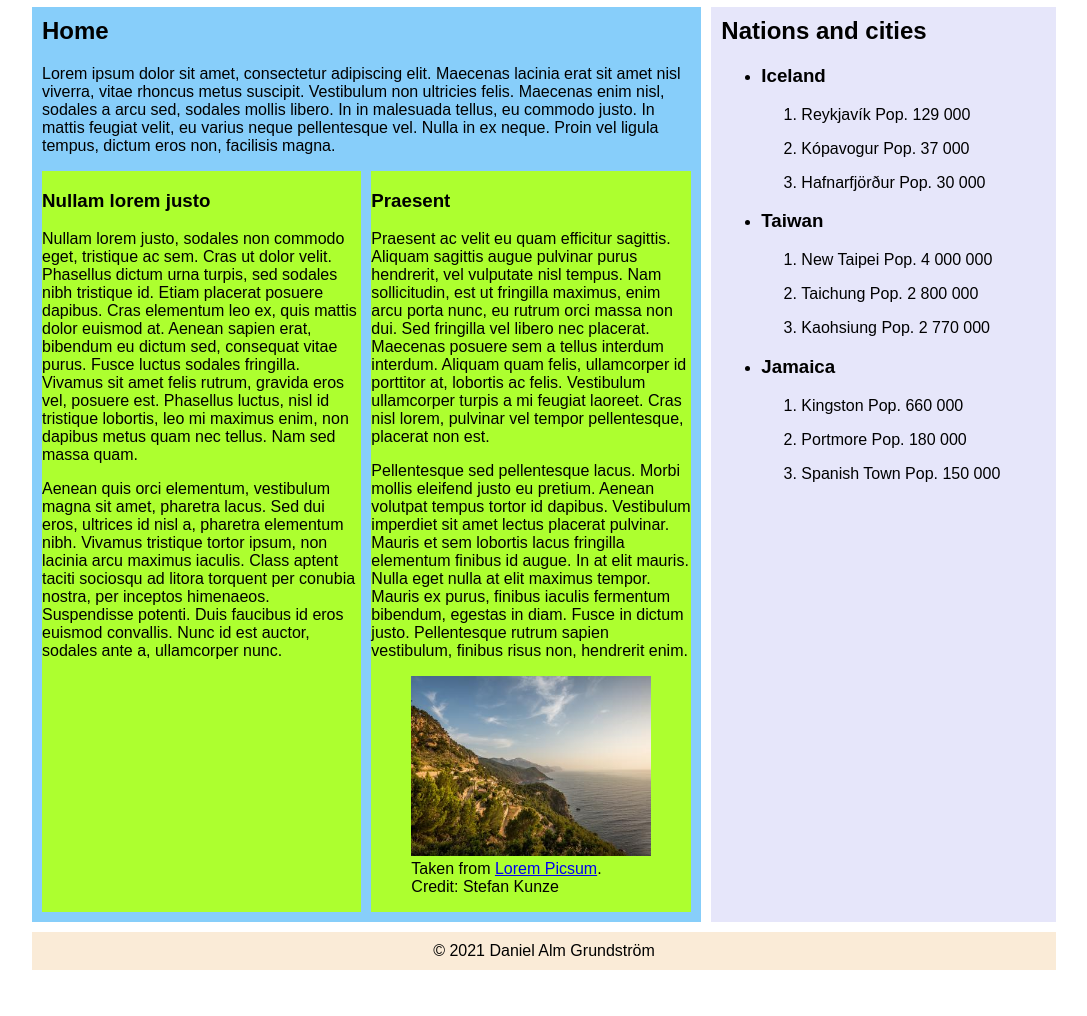
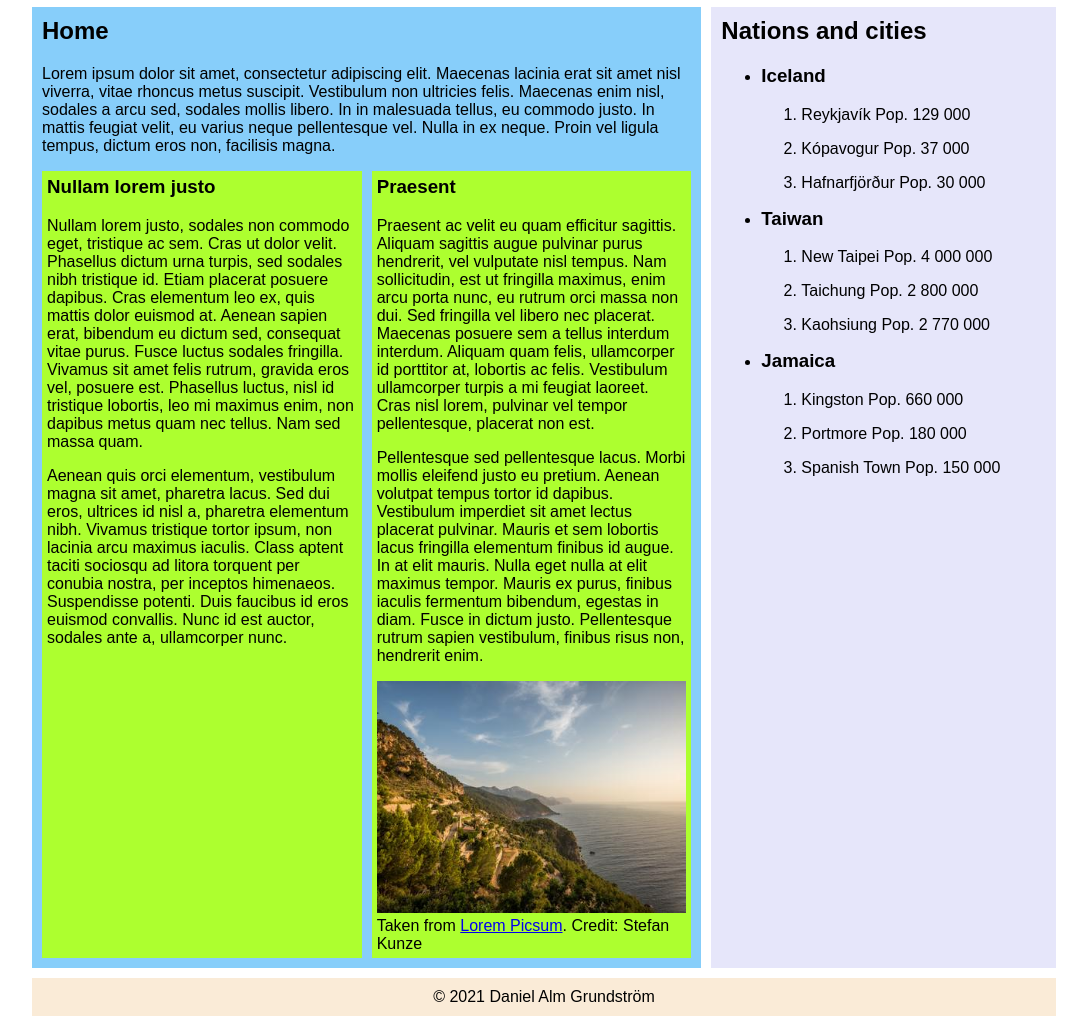
Before and after one commit to almgru/assignment-css-introduction-j33, a website: page public/index.html in a window 1280 px wide. Shown: the part 63-1079 px from the top of the page, without its empty margins (96-1183 px from the left). Before the commit the page ends 1033 px from the top, so only its background shows below. Drawn offline with Linux system fonts and the light colour scheme.

Commit message:
Adds margins and padding

```diff
--- a/public/css/style.css
+++ b/public/css/style.css
@@ -85,38 +85,49 @@ body > footer {
 }
 /* END OF Requirement 3-Footer */
 
+/* Make article images take up all available space. */
+article > figure {
+    width: 100%;
+    margin: auto;
+}
+
+article > figure > img {
+    width: 100%;
+}
+
 /* Padding and margins */
 /* <<<<<<<<<<<<<<<<<<<<<<<<<<<<<<<<<<<<<<<<<<<<<<<<<<<<<<<<<<<<<<<<<<<<<<<<<< */
-/* Add some space between main content and aside content. */
-main {
-    margin-right: 10px;
+aside {
+    margin-left: 10px;
 }
 
-/* Some space between header and content below. */
 body > header {
     margin-bottom: 10px;
 }
 
 /* Remove default margin for page headings. Spacing is achieved with padding
    instead. */
-h2 {
+h2,
+h3 {
     margin-top: 0;
 }
 
-/* Some space around the content in main and aside columns. */
 main,
 aside {
     padding: 10px;
 }
 
-/* Some space between the article columns. */
+article {
+    padding: 5px;
+}
+
 .column-container > article:first-child {
     margin-right: 10px;
 }
 
 body > footer {
-    padding: 10px 0; /* Some space above and below the text in the footer. */
-    margin-top: 10px; /* Some space between footer and content above it. */
+    padding: 10px 0;
+    margin-top: 10px;
 }
 /* >>>>>>>>>>>>>>>>>>>>>>>>>>>>>>>>>>>>>>>>>>>>>>>>>>>>>>>>>>>>>>>>>>>>>>>>>> */
 
--- a/public/index.html
+++ b/public/index.html
@@ -115,7 +115,7 @@
                     <figure>
                         <img src="/img/lorem-picsum.jpg"
                              alt="Hillside by ocean."
-                             width=240>
+                             width=200>
                         <figcaption>
                             Taken from <a href="https://picsum.photos">Lorem
                             Picsum</a>. Credit: Stefan Kunze
```
